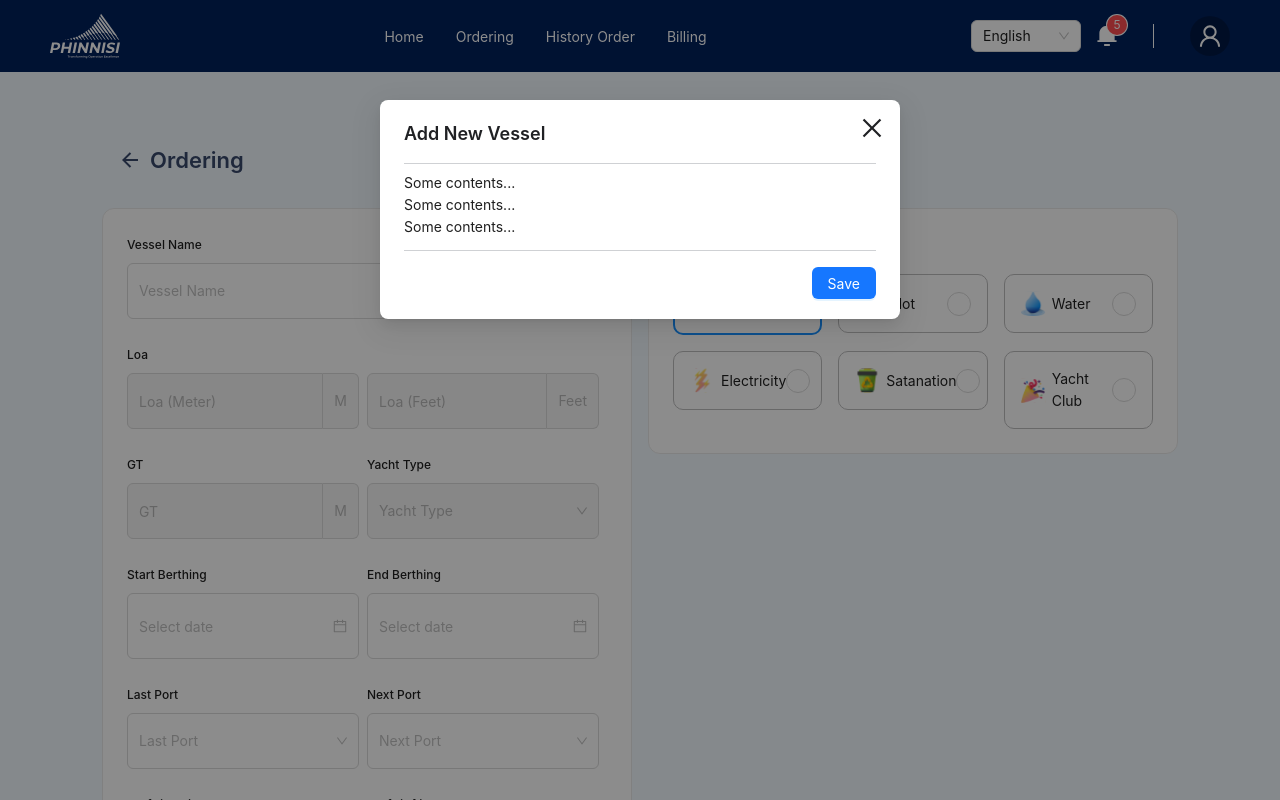
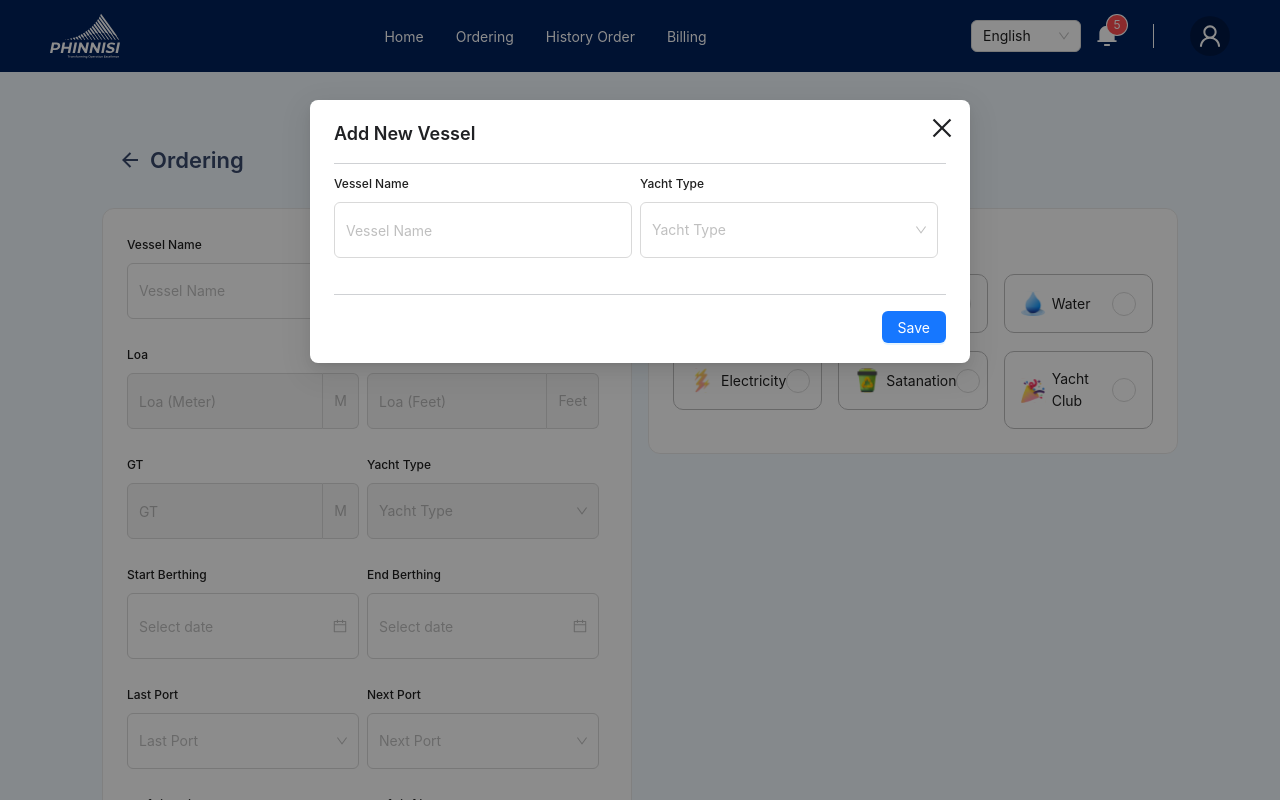
Before and after one commit to teukusem/Yatch-Project, a Next.js app: page /ordering in a window 1280 px wide. Shown: the top 800 px of the page. Built offline with nearby package versions, Linux system fonts and the light colour scheme.

Commit message:
wip/ slicing modal form

```diff
--- /dev/null
+++ b/src/components/atoms/form-item/index.tsx
@@ -0,0 +1,16 @@
+import React from "react";
+import { Form, FormItemProps } from "antd";
+import styled from "styled-components";
+
+const FormItemStyled = styled(Form.Item)`
+  .ant-form-item-label > label {
+    font-size: 12px;
+    font-weight: 500;
+  }
+`;
+
+const FormItemCustom: React.FC<FormItemProps> = (props) => {
+  return <FormItemStyled {...props} />;
+};
+
+export default FormItemCustom;
--- /dev/null
+++ b/src/components/atoms/input/index.tsx
@@ -0,0 +1,16 @@
+import React from "react";
+import { Input, InputProps } from "antd";
+import styled from "styled-components";
+
+const InputStyled = styled(Input)`
+  height: 56px;
+  .ant-input {
+    height: 56px;
+  }
+`;
+
+const InputCustom: React.FC<InputProps> = (props) => {
+  return <InputStyled {...props} />;
+};
+
+export default InputCustom;
--- /dev/null
+++ b/src/components/atoms/select/index.tsx
@@ -0,0 +1,13 @@
+import React from "react";
+import styled from "styled-components";
+import { Select, SelectProps } from "antd";
+
+const SelectStyled = styled(Select)`
+  height: 56px;
+`;
+
+const SelectCustom: React.FC<SelectProps> = (props) => {
+  return <SelectStyled {...props} />;
+};
+
+export default SelectCustom;
--- a/src/components/organism/ordering-form/index.tsx
+++ b/src/components/organism/ordering-form/index.tsx
@@ -2,6 +2,10 @@ import React, { useState } from "react";
 import Create, { style } from "./style";
 import { RiAddLine } from "@remixicon/react";
 import ModalAdditionalVessel from "../ordering-modal-additional-vessel";
+import FormItemCustom from "@/components/atoms/form-item";
+import InputCustom from "@/components/atoms/input";
+import SelectCustom from "@/components/atoms/select";
+import { dummyOptions } from "@/utils/getSelectOptions";
 
 function FormOrdering() {
   const [searchValueVessel, setSearchValueVessel] = useState<string | null>(
@@ -15,27 +19,16 @@ function FormOrdering() {
 
   return (
     <>
-      <Create.FormItemCustom label="Vessel Name" name="vessel_name">
-        <Create.SelectCustom
+      <FormItemCustom label="Vessel Name" name="vessel_name">
+        <SelectCustom
           showSearch
           placeholder="Vessel Name"
-          filterOption={(input, option) =>
-            (option?.label ?? "").toLowerCase().includes(input.toLowerCase())
+          filterOption={(input: string, option) =>
+            String(option?.label ?? "")
+              .toLowerCase()
+              .includes(input.toLowerCase())
           }
-          options={[
-            {
-              value: "1",
-              label: "Jack",
-            },
-            {
-              value: "2",
-              label: "Lucy",
-            },
-            {
-              value: "3",
-              label: "Tom",
-            },
-          ]}
+          options={dummyOptions}
           onSearch={(value) => setSearchValueVessel(value)}
           notFoundContent={
             <Create.WrapperNotFoundContent
@@ -51,65 +44,42 @@ function FormOrdering() {
             </Create.WrapperNotFoundContent>
           }
         />
-      </Create.FormItemCustom>
+      </FormItemCustom>
 
-      <Create.FormItemCustom label="Loa" style={style.formItemParent}>
-        <Create.FormItemCustom name="loa_meter" style={style.formItemLeftSide}>
-          <Create.InputCustom
-            placeholder="Loa (Meter)"
-            disabled
-            addonAfter="M"
-          />
-        </Create.FormItemCustom>
-        <Create.FormItemCustom name="loa_feet" style={style.formItemRightSide}>
-          <Create.InputCustom
-            placeholder="Loa (Feet)"
-            disabled
-            addonAfter="Feet"
-          />
-        </Create.FormItemCustom>
-      </Create.FormItemCustom>
+      <FormItemCustom label="Loa" style={style.formItemParent}>
+        <FormItemCustom name="loa_meter" style={style.formItemLeftSide}>
+          <InputCustom placeholder="Loa (Meter)" disabled addonAfter="M" />
+        </FormItemCustom>
+        <FormItemCustom name="loa_feet" style={style.formItemRightSide}>
+          <InputCustom placeholder="Loa (Feet)" disabled addonAfter="Feet" />
+        </FormItemCustom>
+      </FormItemCustom>
 
-      <Create.FormItemCustom label="" style={style.formItemParent}>
-        <Create.FormItemCustom
-          label="GT"
-          name="gt_ton"
-          style={style.formItemLeftSide}
-        >
-          <Create.InputCustom placeholder="GT" disabled addonAfter="M" />
-        </Create.FormItemCustom>
-        <Create.FormItemCustom
+      <FormItemCustom label="" style={style.formItemParent}>
+        <FormItemCustom label="GT" name="gt_ton" style={style.formItemLeftSide}>
+          <InputCustom placeholder="GT" disabled addonAfter="M" />
+        </FormItemCustom>
+        <FormItemCustom
           label="Yacht Type"
           name="yacht_type"
           style={style.formItemRightSide}
         >
-          <Create.SelectCustom
+          <SelectCustom
             showSearch
             placeholder="Yacht Type"
             disabled
             filterOption={(input, option) =>
-              (option?.label ?? "").toLowerCase().includes(input.toLowerCase())
+              String(option?.label ?? "")
+                .toLowerCase()
+                .includes(input.toLowerCase())
             }
-            options={[
-              {
-                value: "1",
-                label: "Jack",
-              },
-              {
-                value: "2",
-                label: "Lucy",
-              },
-              {
-                value: "3",
-                label: "Tom",
-              },
-            ]}
+            options={dummyOptions}
           />
-        </Create.FormItemCustom>
-      </Create.FormItemCustom>
+        </FormItemCustom>
+      </FormItemCustom>
 
-      <Create.FormItemCustom label="" style={style.formItemParent}>
-        <Create.FormItemCustom
+      <FormItemCustom label="" style={style.formItemParent}>
+        <FormItemCustom
           name="start_berthing"
           label="Start Berthing"
           style={style.formItemLeftSide}
@@ -119,9 +89,9 @@ function FormOrdering() {
               width: "100%",
             }}
           />
-        </Create.FormItemCustom>
+        </FormItemCustom>
 
-        <Create.FormItemCustom
+        <FormItemCustom
           name="end_berthing"
           label="End Berthing"
           style={style.formItemRightSide}
@@ -131,82 +101,60 @@ function FormOrdering() {
               width: "100%",
             }}
           />
-        </Create.FormItemCustom>
-      </Create.FormItemCustom>
+        </FormItemCustom>
+      </FormItemCustom>
 
-      <Create.FormItemCustom label="" style={style.formItemParent}>
-        <Create.FormItemCustom
+      <FormItemCustom label="" style={style.formItemParent}>
+        <FormItemCustom
           label="Last Port"
           name="last_port"
           style={style.formItemLeftSide}
         >
-          <Create.SelectCustom
+          <SelectCustom
             showSearch
             placeholder="Last Port"
             filterOption={(input, option) =>
-              (option?.label ?? "").toLowerCase().includes(input.toLowerCase())
+              String(option?.label ?? "")
+                .toLowerCase()
+                .includes(input.toLowerCase())
             }
-            options={[
-              {
-                value: "1",
-                label: "Jack",
-              },
-              {
-                value: "2",
-                label: "Lucy",
-              },
-              {
-                value: "3",
-                label: "Tom",
-              },
-            ]}
+            options={dummyOptions}
           />
-        </Create.FormItemCustom>
-        <Create.FormItemCustom
+        </FormItemCustom>
+        <FormItemCustom
           label="Next Port"
           name="next_port"
           style={style.formItemRightSide}
         >
-          <Create.SelectCustom
+          <SelectCustom
             showSearch
             placeholder="Next Port"
             filterOption={(input, option) =>
-              (option?.label ?? "").toLowerCase().includes(input.toLowerCase())
+              String(option?.label ?? "")
+                .toLowerCase()
+                .includes(input.toLowerCase())
             }
-            options={[
-              {
-                value: "1",
-                label: "Jack",
-              },
-              {
-                value: "2",
-                label: "Lucy",
-              },
-              {
-                value: "3",
-                label: "Tom",
-              },
-            ]}
+            options={dummyOptions}
           />
-        </Create.FormItemCustom>
-      </Create.FormItemCustom>
+        </FormItemCustom>
+      </FormItemCustom>
 
-      <Create.FormItemCustom label="" style={style.formItemParent}>
-        <Create.FormItemCustom
+      <FormItemCustom label="" style={style.formItemParent}>
+        <FormItemCustom
           label="Draft (Fore)"
           name="draft_fore"
           style={style.formItemLeftSide}
         >
-          <Create.InputCustom placeholder="Draft (Fore)" />
-        </Create.FormItemCustom>
-        <Create.FormItemCustom
+          <InputCustom placeholder="Draft (Fore)" />
+        </FormItemCustom>
+        <FormItemCustom
           label="Draft (Aft)"
           name="draft_aft"
           style={style.formItemRightSide}
         >
-          <Create.InputCustom placeholder="Draft (Aft)" />
-        </Create.FormItemCustom>
-      </Create.FormItemCustom>
+          <InputCustom placeholder="Draft (Aft)" />
+        </FormItemCustom>
+      </FormItemCustom>
 
       <ModalAdditionalVessel
         isModalAdditional={isModalAdditionalVessel}
--- a/src/components/organism/ordering-form/style.ts
+++ b/src/components/organism/ordering-form/style.ts
@@ -3,12 +3,6 @@ import { DatePicker, Form, Input, Select } from "antd";
 import styled from "styled-components";
 
 const Create = {
-  InputCustom: styled(Input)`
-    height: 56px;
-    .ant-input {
-      height: 56px;
-    }
-  `,
   DatePickerCustom: styled(DatePicker)`
     .ant-picker-input > input {
       height: 56px;
@@ -18,15 +12,6 @@ const Create = {
       padding: 10px 15px;
       font-size: 16px;
     }
-  `,
-  FormItemCustom: styled(Form.Item)`
-    .ant-form-item-label > label {
-      font-size: 12px;
-      font-weight: 500;
-    }
-  `,
-  SelectCustom: styled(Select)`
-    height: 56px;
   `,
   WrapperNotFoundContent: styled.div`
     text-align: center;
--- a/src/components/organism/ordering-modal-additional-vessel/index.tsx
+++ b/src/components/organism/ordering-modal-additional-vessel/index.tsx
@@ -1,6 +1,11 @@
 import React from "react";
 import ModalPopup from "@/components/atoms/modal";
-import { Button } from "antd";
+import { Button, Form } from "antd";
+import { style } from "./style";
+import FormItemCustom from "@/components/atoms/form-item";
+import InputCustom from "@/components/atoms/input";
+import SelectCustom from "@/components/atoms/select";
+import { dummyOptions } from "@/utils/getSelectOptions";
 
 interface ModalAdditionalVessel {
   isModalAdditional: boolean;
@@ -11,6 +16,8 @@ function ModalAdditionalVessel({
   isModalAdditional,
   changeModalPermission,
 }: ModalAdditionalVessel) {
+  const [form] = Form.useForm();
+
   const handleCancel = () => {
     changeModalPermission();
   };
@@ -29,20 +36,40 @@ function ModalAdditionalVessel({
       title="Add New Vessel"
       open={isModalAdditional}
       onCancel={handleCancel}
+      width={660}
       footer={[
-        <Button
-          key="submit"
-          type="primary"
-          //   loading={loading}
-          onClick={handleOk}
-        >
+        <Button key="submit" type="primary" onClick={handleOk}>
           Save
         </Button>,
       ]}
     >
-      <p>Some contents...</p>
-      <p>Some contents...</p>
-      <p>Some contents...</p>
+      <Form form={form} layout="vertical">
+        <FormItemCustom label="" style={style.formItemParent}>
+          <FormItemCustom
+            label="Vessel Name"
+            name="vessel_name"
+            style={style.formItemLeftSide}
+          >
+            <InputCustom placeholder="Vessel Name" />
+          </FormItemCustom>
+          <FormItemCustom
+            label="Yacht Type"
+            name="yacht_type"
+            style={style.formItemRightSide}
+          >
+            <SelectCustom
+              showSearch
+              placeholder="Yacht Type"
+              filterOption={(input, option) =>
+                String(option?.label ?? "")
+                  .toLowerCase()
+                  .includes(input.toLowerCase())
+              }
+              options={dummyOptions}
+            />
+          </FormItemCustom>
+        </FormItemCustom>
+      </Form>
     </ModalPopup>
   );
 }
--- a/src/components/organism/ordering-modal-additional-vessel/style.ts
+++ b/src/components/organism/ordering-modal-additional-vessel/style.ts
@@ -0,0 +1,14 @@
+export const style = {
+  formItemLeftSide: {
+    display: "inline-block",
+    width: "calc(50% - 8px)",
+  },
+  formItemRightSide: {
+    display: "inline-block",
+    width: "calc(50% - 8px)",
+    margin: "0 8px",
+  },
+  formItemParent: {
+    marginBottom: 0,
+  },
+};
--- a/src/utils/getSelectOptions.ts
+++ b/src/utils/getSelectOptions.ts
@@ -1,3 +1,5 @@
+import { StringOption } from "./type/ordering";
+
 export const getSelectOptionsLanguange = [
   {
     value: "eng",
@@ -8,3 +10,18 @@ export const getSelectOptionsLanguange = [
     label: "Indonesia",
   },
 ];
+
+export const dummyOptions: StringOption[] = [
+  {
+    value: "1",
+    label: "Jack",
+  },
+  {
+    value: "2",
+    label: "Lucy",
+  },
+  {
+    value: "3",
+    label: "Tom",
+  },
+];
--- a/src/utils/type/ordering/index.ts
+++ b/src/utils/type/ordering/index.ts
@@ -11,3 +11,7 @@ export type OrderingFormFieldType = {
   draft_fore: string;
   draft_aft: string;
 };
+export type StringOption = {
+  value: string;
+  label: string;
+};
```
